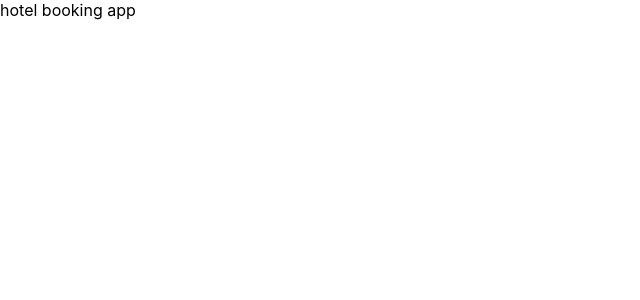
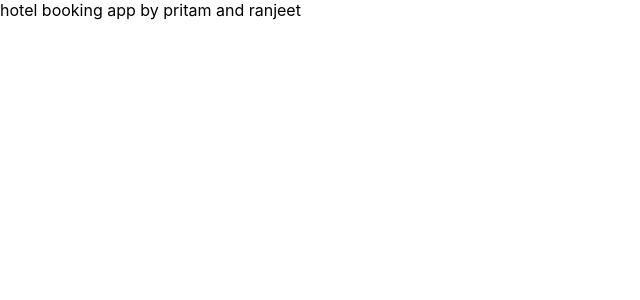
Before and after one commit to Pritam-Gayen/hotel-booking-pr-react-project, a React (Create React App) app: page / in a window 1280 px wide. Shown: the top 300 px of the page, without its empty margins (0-640 px from the left). Built offline with nearby package versions, Linux system fonts and the light colour scheme.

Commit message:
second commit for checking

```diff
--- a/src/App.js
+++ b/src/App.js
@@ -3,7 +3,7 @@ import './App.css';
 function App() {
   return (
     <>
-      hotel booking app
+      hotel booking app by pritam and ranjeet
     </>
   );
 }
```
